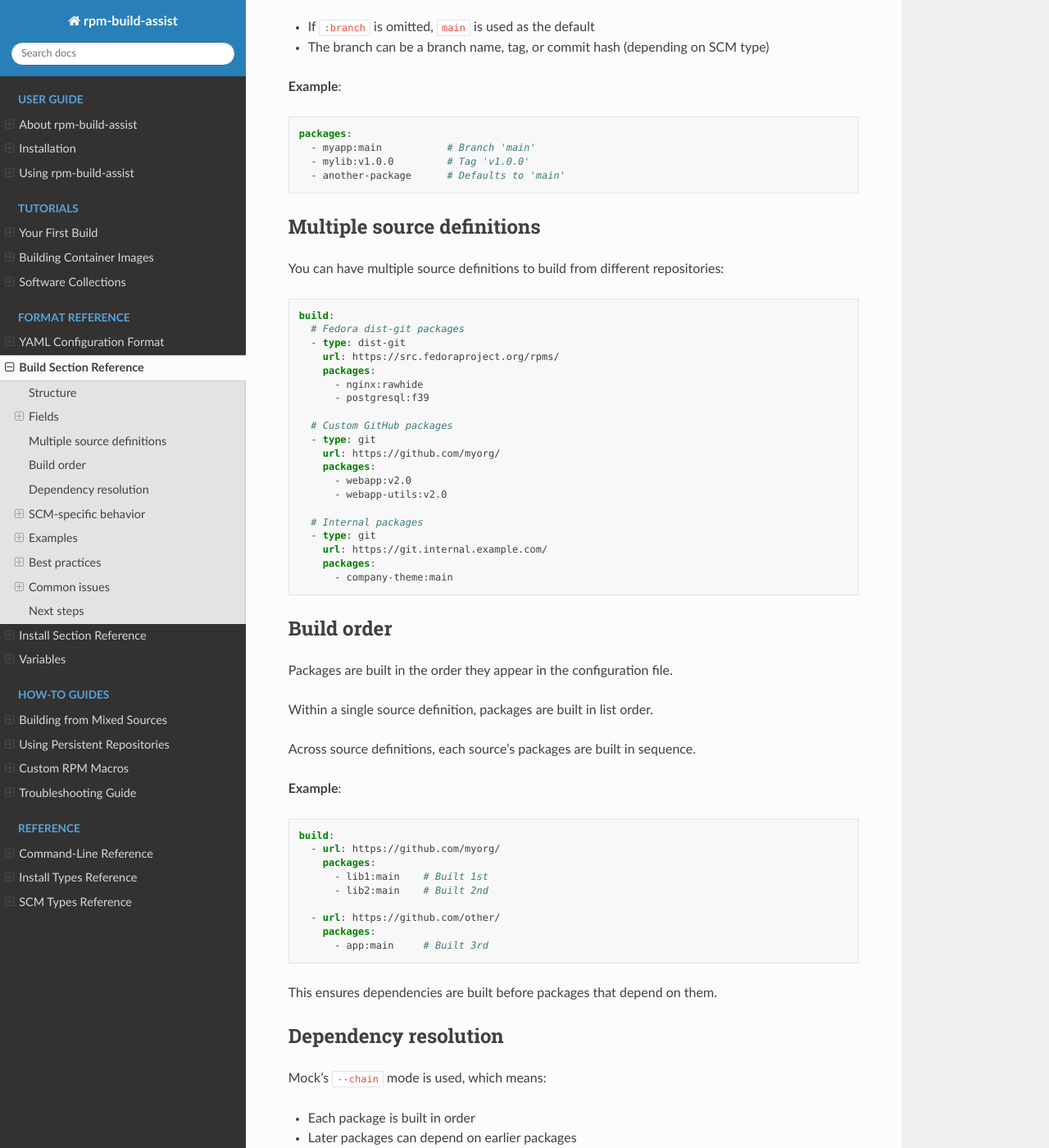
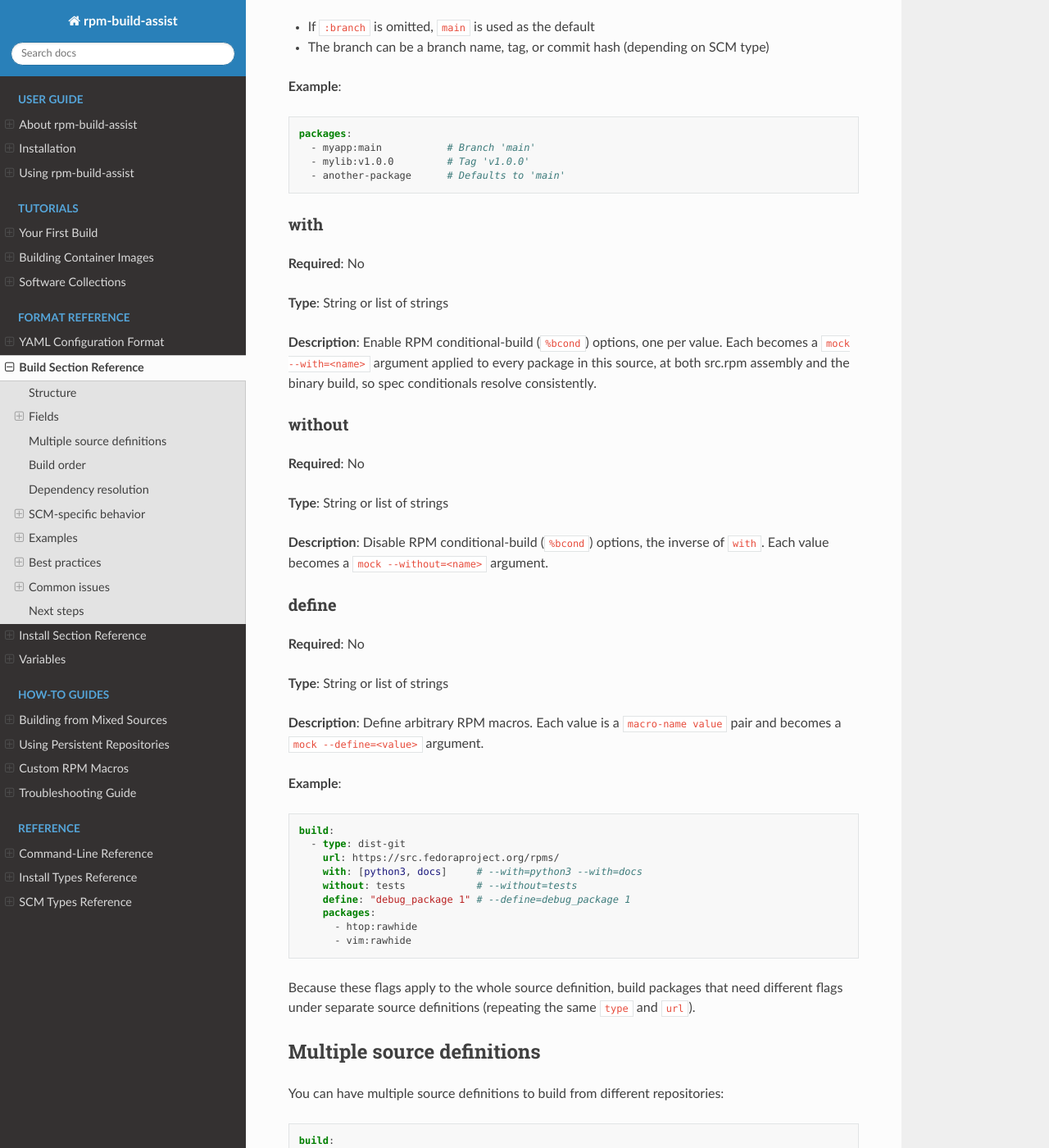
Before and after one commit to orb-rpm-build/rpm-build-assist, a Sphinx documentation site: the page built from doc/source/format/build_section.rst, in a window 1280 px wide and 1400 px high, scrolled down 1973 px. Shown: the whole window at 82% size. Built offline with Sphinx 7.4.7 and the Read the Docs theme 3.1.0, drawn with Linux system fonts in a browser that asks for light colours.

Commit message:
Add per-source with/without/define build flags
Let a build source carry with/without/define fields (each a string or a
list) alongside type/url/packages. They translate to mock's
--with=/--without=/--define= arguments and apply to every package in that
source, so RPM conditional-build (%bcond) toggles and macros can be set
declaratively.

The flags are passed to both the src.rpm assembly and the binary build
so spec conditionals resolve consistently, and are folded into the build
cache key so changing a flag invalidates a cached build. Packages that
need different flags are grouped under separate source definitions.

Add tests/test-build-flags.py for the flag translation, extend the build
cache test to cover flag-based invalidation, and document the fields in
the build section reference and example config.

Co-Authored-By: Claude Opus 4.8 <noreply@anthropic.com>

```diff
--- a/doc/source/format/build_section.rst
+++ b/doc/source/format/build_section.rst
@@ -100,6 +100,56 @@ packages
      - myapp:main           # Branch 'main'
      - mylib:v1.0.0         # Tag 'v1.0.0'
      - another-package      # Defaults to 'main'
+
+with
+~~~~
+
+**Required**: No
+
+**Type**: String or list of strings
+
+**Description**: Enable RPM conditional-build (``%bcond``) options, one per
+value. Each becomes a ``mock --with=<name>`` argument applied to every package
+in this source, at both src.rpm assembly and the binary build, so spec
+conditionals resolve consistently.
+
+without
+~~~~~~~
+
+**Required**: No
+
+**Type**: String or list of strings
+
+**Description**: Disable RPM conditional-build (``%bcond``) options, the inverse
+of ``with``. Each value becomes a ``mock --without=<name>`` argument.
+
+define
+~~~~~~
+
+**Required**: No
+
+**Type**: String or list of strings
+
+**Description**: Define arbitrary RPM macros. Each value is a
+``macro-name value`` pair and becomes a ``mock --define=<value>`` argument.
+
+**Example**:
+
+.. code-block:: yaml
+
+   build:
+     - type: dist-git
+       url: https://src.fedoraproject.org/rpms/
+       with: [python3, docs]     # --with=python3 --with=docs
+       without: tests            # --without=tests
+       define: "debug_package 1" # --define=debug_package 1
+       packages:
+         - htop:rawhide
+         - vim:rawhide
+
+Because these flags apply to the whole source definition, build packages that
+need different flags under separate source definitions (repeating the same
+``type`` and ``url``).
 
 Multiple source definitions
 ---------------------------
```
Also changed, not shown: 5 other files.
